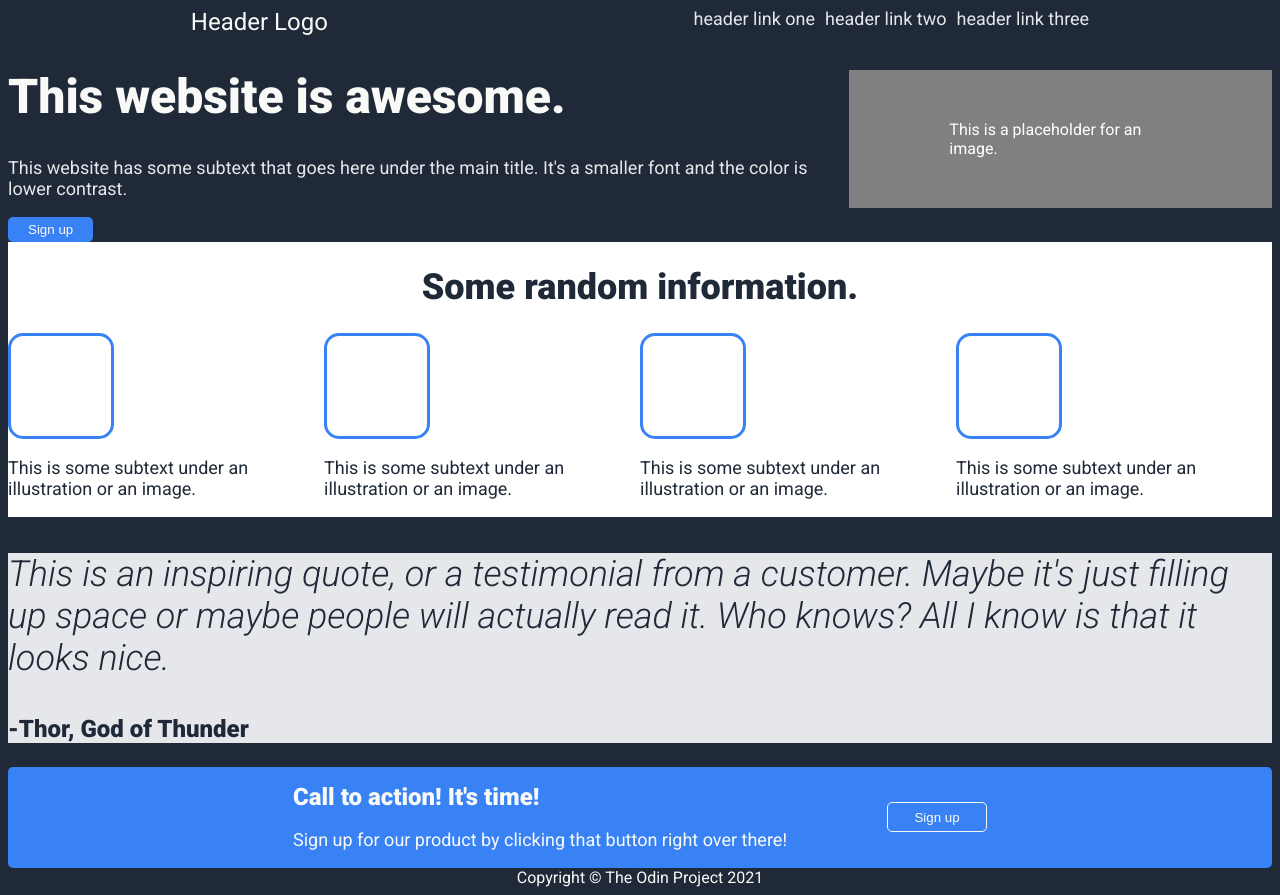
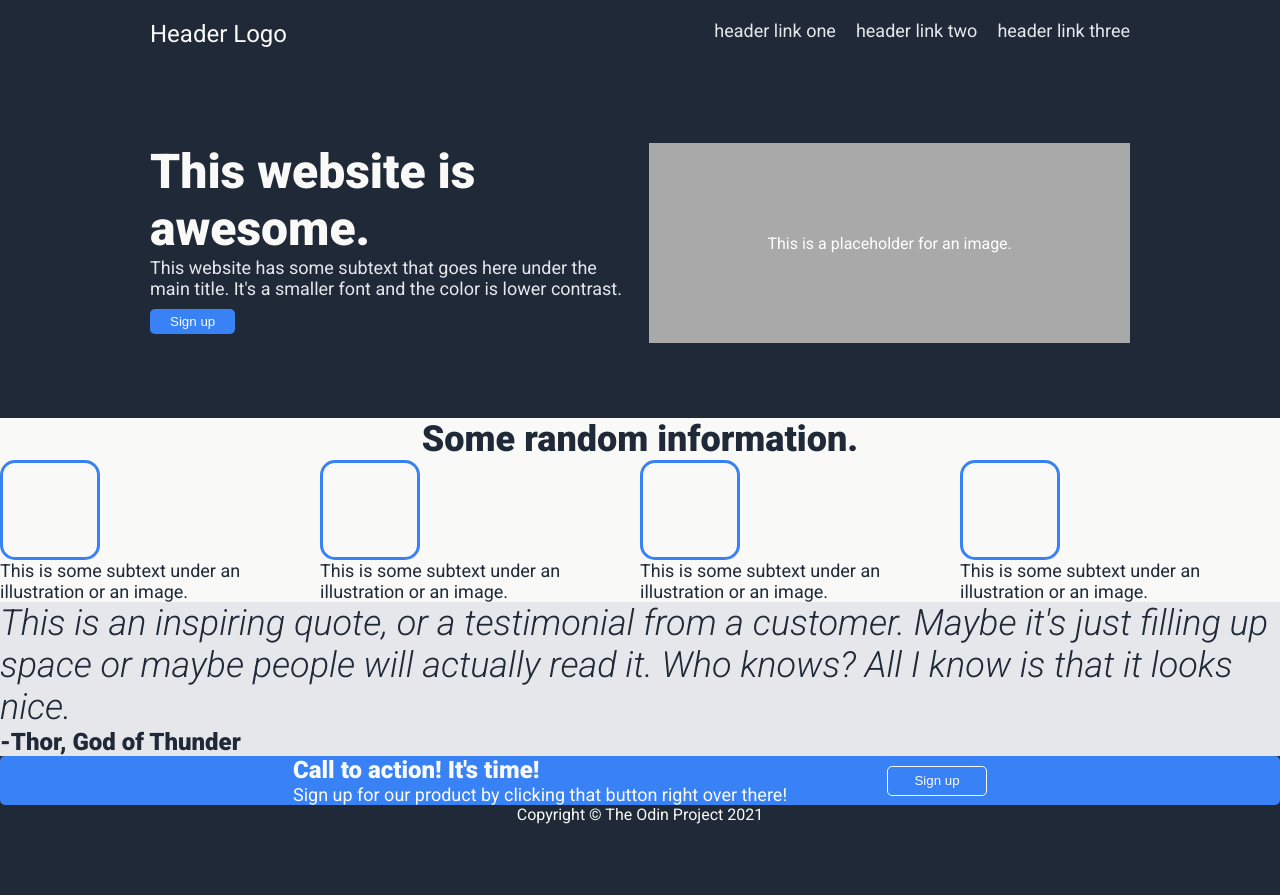
Before and after one commit to Brian-Lin-2/The-Odin-Project-Landing-Page, a plain HTML site: page index.html in a window 1280 px wide. After the commit the page ends 824 px from the top, so only its background shows below. Drawn offline with Linux system fonts and the light colour scheme.

Commit message:
Fix style for header and intro

```diff
--- a/index.html
+++ b/index.html
@@ -47,7 +47,9 @@
         </div>
 
         <div class="intro__image">
-          This is a placeholder for an image.
+          <p>
+            This is a placeholder for an image.
+          </p>
         </div>
 
       </div>
--- a/styles.css
+++ b/styles.css
@@ -1,3 +1,10 @@
+* {
+    /* Good practice */
+    margin: 0;
+    padding: 0;
+    box-sizing: border-box;
+}
+
 body {
     background: #1F2937;
     font-family: 'Roboto';
@@ -5,7 +12,7 @@ body {
 
 .page__header {
     display: flex;
-    justify-content: space-around;
+    justify-content: space-between;
 
     color: white;
 }
@@ -17,7 +24,7 @@ body {
 
 .page__navBar {
     display: flex;
-    gap: 10px;
+    gap: 20px;
 
     /* Changes cursor on hover. */
     cursor: pointer;
@@ -31,6 +38,13 @@ body {
 
     display: flex;
     align-items: center;
+    gap: 25px;
+}
+
+.intro__info {
+    /* Sets the width to half the container. */
+    width: 50%;
+    height: 200px;
 }
 
 .intro__header {
@@ -41,15 +55,34 @@ body {
 .intro__text {
     font-size: 18px;
     color: #E5E7EB;
+
+    padding-bottom: 10px;
 }
 
 .intro__image {
-    background: gray;
+    background: darkgray;
     padding: 50px 100px;
+
+    /* Sets the width to half the container. */
+    width: 50%;
+
+    height: 200px;
+
+    display: flex;
+    justify-content: center;
+    align-items: center;
+
+    text-align: center;
+}
+
+.page__header,
+.intro {
+    padding: 20px 150px;
+    padding-bottom: 75px;
 }
 
 .info {
-    background: white;
+    background: #F9FAF8;
 
     display: flex;
     flex-direction: column;
```
